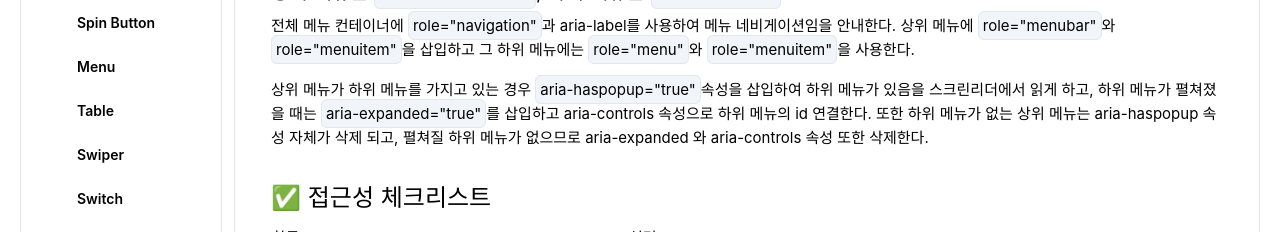
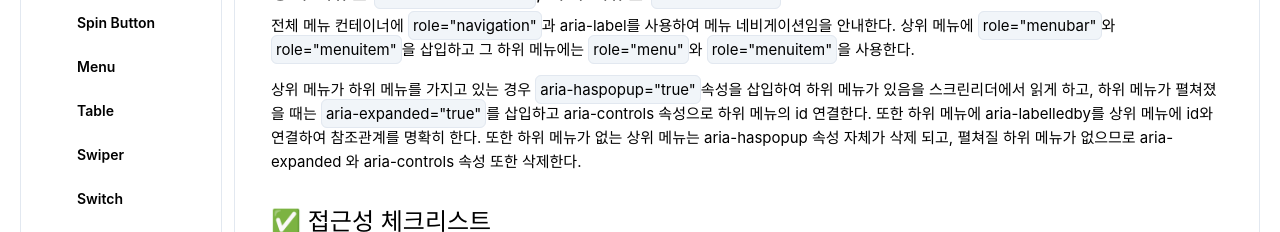
Before and after one commit to mylko72/vue3-ui-component, a Vue app: page /menu in a window 1280 px wide. Shown: the part 342-574 px from the top of the page. Built offline with nearby package versions, Linux system fonts and the light colour scheme; some icons are missing.

Commit message:
메뉴 컴포넌트 추가

```diff
--- a/src/views/MenuView.vue
+++ b/src/views/MenuView.vue
@@ -13,7 +13,7 @@
         전체 메뉴 컨테이너에 <span class="code-view">role="navigation"</span>과 aria-label를 사용하여 메뉴 네비게이션임을 안내한다. 상위 메뉴에 <span class="code-view">role="menubar"</span>와 <span class="code-view">role="menuitem"</span>을 삽입하고 그 하위 메뉴에는 <span class="code-view">role="menu"</span>와 <span class="code-view">role="menuitem"</span>을 사용한다.
       </p>
       <p class="py-2">
-        상위 메뉴가 하위 메뉴를 가지고 있는 경우 <span class="code-view">aria-haspopup="true"</span>속성을 삽입하여 하위 메뉴가 있음을 스크린리더에서 읽게 하고,  하위 메뉴가 펼쳐졌을 때는 <span class="code-view">aria-expanded="true"</span>를 삽입하고 aria-controls 속성으로 하위 메뉴의 id 연결한다. 또한 하위 메뉴가 없는 상위 메뉴는 aria-haspopup 속성 자체가 삭제 되고, 펼쳐질 하위 메뉴가 없으므로 aria-expanded 와 aria-controls 속성 또한 삭제한다.
+        상위 메뉴가 하위 메뉴를 가지고 있는 경우 <span class="code-view">aria-haspopup="true"</span>속성을 삽입하여 하위 메뉴가 있음을 스크린리더에서 읽게 하고,  하위 메뉴가 펼쳐졌을 때는 <span class="code-view">aria-expanded="true"</span>를 삽입하고 aria-controls 속성으로 하위 메뉴의 id 연결한다. 또한 하위 메뉴에 aria-labelledby를 상위 메뉴에 id와 연결하여 참조관계를 명확히 한다. 또한 하위 메뉴가 없는 상위 메뉴는 aria-haspopup 속성 자체가 삭제 되고, 펼쳐질 하위 메뉴가 없으므로 aria-expanded 와 aria-controls 속성 또한 삭제한다.
       </p>
     </div>
     <div class="my-6">
```
